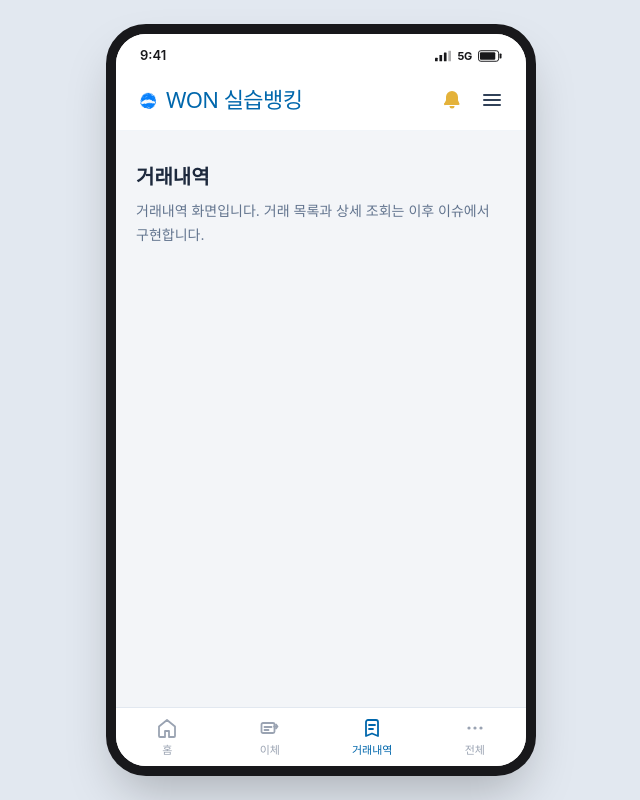
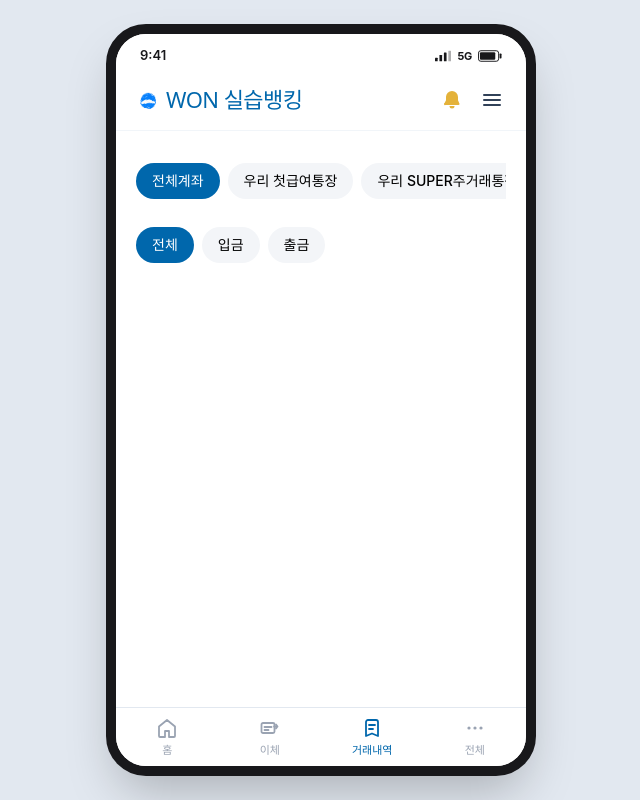
Before and after one commit to minngyuseong/won-banking, a React (Vite) app: page /history in a window 1280 px wide. Shown: the whole page, without its empty margins (319-959 px from the left). Built offline with nearby package versions, Linux system fonts and the light colour scheme; a web font is replaced by a local one.

Commit message:
[Feat] #27 거래내역 필터링 구현

```diff
--- /dev/null
+++ b/src/components/history/AccountsFilter.jsx
@@ -0,0 +1,69 @@
+import { useState } from 'react'
+
+const accountOptions = [
+  '전체계좌',
+  '우리 첫급여통장',
+  '우리 SUPER주거래통장',
+  '우리 청년도약계좌',
+]
+
+const transactionTypeOptions = ['전체', '입금', '출금']
+
+function FilterOptions({ options, selectedOption, onSelect, scrollable = false }) {
+  return (
+    <div
+      className={scrollable ? 'overflow-x-auto pb-2' : ''}
+      role="group"
+    >
+      <div className={scrollable ? 'flex w-max gap-2' : 'flex flex-wrap gap-2'}>
+      {options.map((option) => {
+        const isSelected = selectedOption === option
+
+        return (
+          <button
+            key={option}
+            type="button"
+            onClick={() => onSelect(option)}
+            aria-pressed={isSelected}
+            className={`shrink-0 rounded-full px-4 py-2 text-sm font-medium transition-colors ${
+              isSelected
+                ? 'bg-brand-navy text-white'
+                : 'bg-surface text-black hover:bg-slate-200'
+            }`}
+          >
+            {option}
+          </button>
+        )
+      })}
+      </div>
+    </div>
+  )
+}
+
+export default function AccountsFilter() {
+  const [account, setAccount] = useState('전체계좌')
+  const [type, setType] = useState('전체')
+
+  return (
+    <section className="space-y-5" aria-label="거래내역 필터">
+      <div className="space-y-2">
+
+        <FilterOptions
+          options={accountOptions}
+          selectedOption={account}
+          onSelect={setAccount}
+          scrollable
+        />
+      </div>
+
+      <div className="space-y-2">
+
+        <FilterOptions
+          options={transactionTypeOptions}
+          selectedOption={type}
+          onSelect={setType}
+        />
+      </div>
+    </section>
+  )
+}
--- a/src/pages/HistoryPage.jsx
+++ b/src/pages/HistoryPage.jsx
@@ -1,16 +1,9 @@
-import { DomainPlaceholder } from '../components/common/DomainPlaceholder'
+import AccountsFilter from '../components/history/AccountsFilter'
 
-/**
- * 거래내역 도메인 페이지. 라우트: `/history`
- *
- * 입출금 목록을 보여줄 빈 화면이다.
- * 지금은 탭 이동 확인용이며, 목록/필터는 이후 이슈에서 구현한다.
- */
 export default function HistoryPage() {
   return (
-    <DomainPlaceholder
-      title="거래내역"
-      description="거래내역 화면입니다. 거래 목록과 상세 조회는 이후 이슈에서 구현합니다."
-    />
+    <section className="min-h-full bg-white px-5 py-8">
+      <AccountsFilter />
+    </section>
   )
 }
```
